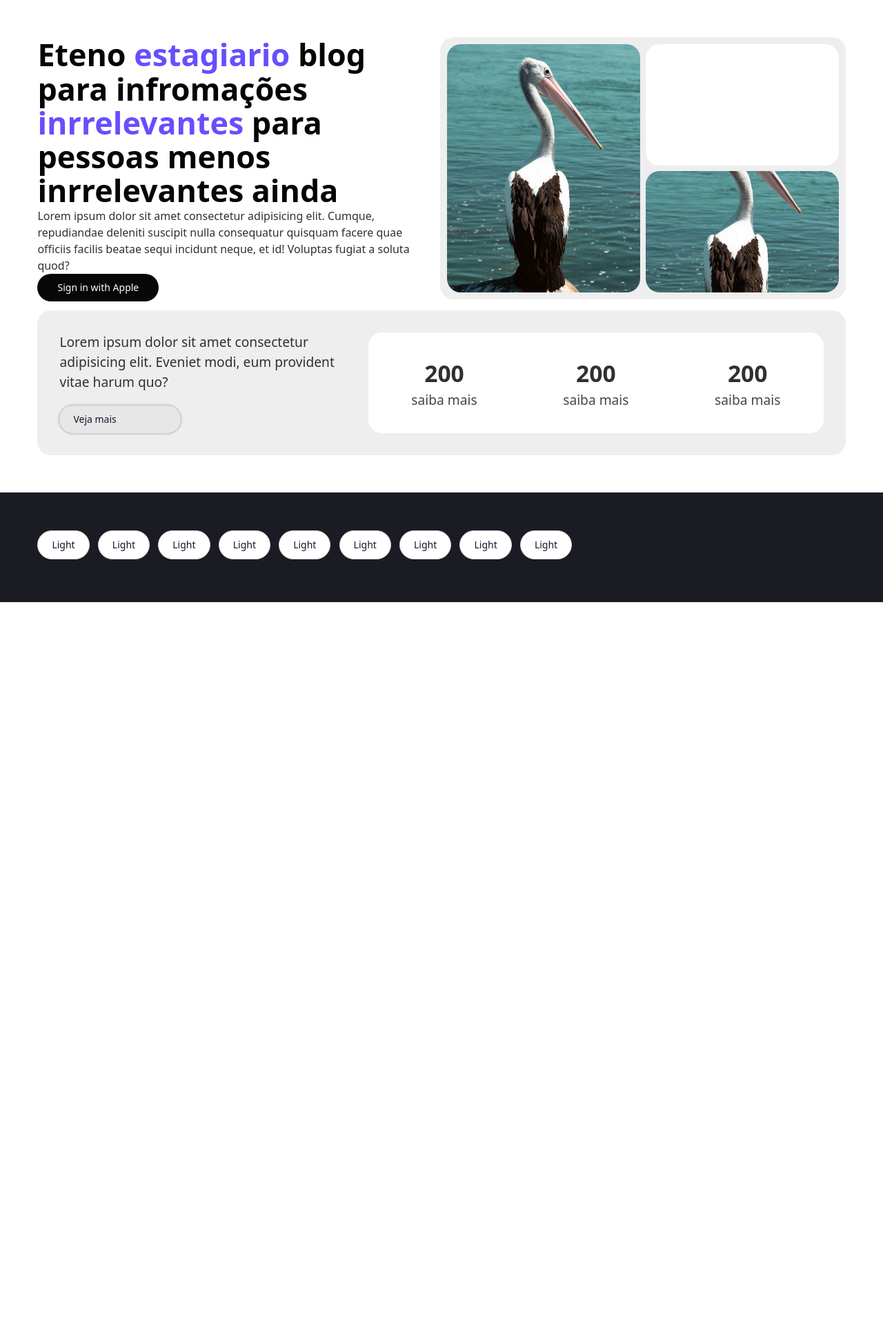
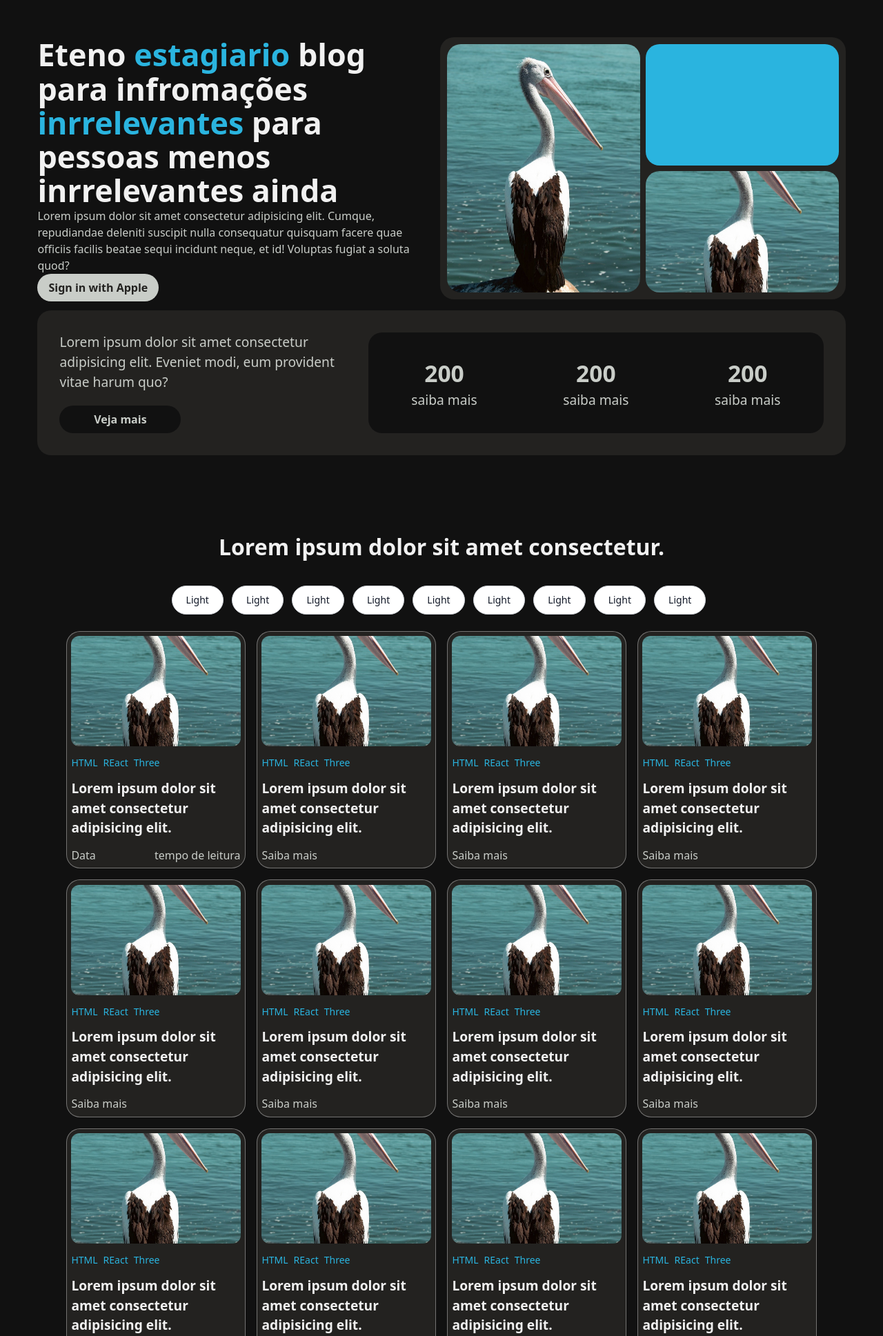
Before and after one commit to lucastgama/template-blog, a PHP site: page / in a window 1280 px wide. Shown: the top 1937 px of the page at 69% size. Before the commit the page ends 873 px from the top, so only its background shows below. Run offline with PHP 8.4, Linux system fonts and the light colour scheme; some libraries are stand-ins or nearby versions.

Commit message:
finalizado a home page, falta texto

```diff
--- a/index.html
+++ b/index.html
@@ -4,7 +4,10 @@
     <meta charset="UTF-8" />
     <meta name="viewport" content="width=device-width, initial-scale=1.0" />
     <link rel="stylesheet" href="styles.css" />
-
+    <link
+      rel="stylesheet"
+      href="path/to/font-awesome/css/font-awesome.min.css"
+    />
     <title>Eterno Estagiadio</title>
     <script src="https://cdn.tailwindcss.com"></script>
   </head>
@@ -22,12 +25,7 @@
             officiis facilis beatae sequi incidunt neque, et id! Voluptas fugiat
             a soluta quod?
           </p>
-          <a
-            type="button"
-            class="text-white flex justify-center bg-[#050708] hover:bg-[#050708]/50 max-w-44 focus:ring-4 focus:outline-none focus:ring-[#050708]/50 font-medium rounded-full text-sm px-5 py-2.5 text-center inline-flex items-center"
-          >
-            Sign in with Apple
-          </a>
+          <a type="button" class="btnRoundGray"> Sign in with Apple </a>
         </div>
         <div class="information__container">
           <div class="information__container__frist">
@@ -45,12 +43,7 @@
             Lorem ipsum dolor sit amet consectetur adipisicing elit. Eveniet
             modi, eum provident vitae harum quo?
           </p>
-          <a
-            type="button"
-            class="text-gray-900 bg-gray-100 hover:bg-gray-200 focus:ring-4 focus:outline-none focus:ring-gray-100 font-medium rounded-full text-sm px-5 py-2.5 text-center inline-flex items-center"
-          >
-            Veja mais
-          </a>
+          <a type="button" class="btnRound"> Veja mais </a>
         </div>
         <div class="details__info">
           <div class="info__container">
@@ -69,6 +62,7 @@
       </div>
     </section>
     <section class="container__posts">
+      <h3>Lorem ipsum dolor sit amet consectetur.</h3>
       <div>
         <button
           type="button"
@@ -125,6 +119,237 @@
           Light
         </button>
       </div>
+      <div class="grid grid-cols-2 md:grid-cols-3 lg:grid-cols-4 gap-4">
+        <a href="#" class="posts__card">
+          <img src="./assets/images/1.jpg" alt="" />
+          <div class="posts__card__tag">
+            <span>HTML</span>
+            <span>REact</span>
+            <span>Three</span>
+          </div>
+          <h4>Lorem ipsum dolor sit amet consectetur adipisicing elit.</h4>
+          <span class="card__date">
+            <p>Data</p>
+            <p>tempo de leitura</p>
+          </span>
+        </a>
+        <div class="posts__card">
+          <img src="./assets/images/1.jpg" alt="" />
+          <div class="posts__card__tag">
+            <span>HTML</span>
+            <span>REact</span>
+            <span>Three</span>
+          </div>
+          <h4>Lorem ipsum dolor sit amet consectetur adipisicing elit.</h4>
+          <a href="">Saiba mais</a>
+        </div>
+        <div class="posts__card">
+          <img src="./assets/images/1.jpg" alt="" />
+          <div class="posts__card__tag">
+            <span>HTML</span>
+            <span>REact</span>
+            <span>Three</span>
+          </div>
+          <h4>Lorem ipsum dolor sit amet consectetur adipisicing elit.</h4>
+          <a href="">Saiba mais</a>
+        </div>
+        <div class="posts__card">
+          <img src="./assets/images/1.jpg" alt="" />
+          <div class="posts__card__tag">
+            <span>HTML</span>
+            <span>REact</span>
+            <span>Three</span>
+          </div>
+          <h4>Lorem ipsum dolor sit amet consectetur adipisicing elit.</h4>
+          <a href="">Saiba mais</a>
+        </div>
+        <div class="posts__card">
+          <img src="./assets/images/1.jpg" alt="" />
+          <div class="posts__card__tag">
+            <span>HTML</span>
+            <span>REact</span>
+            <span>Three</span>
+          </div>
+          <h4>Lorem ipsum dolor sit amet consectetur adipisicing elit.</h4>
+          <a href="">Saiba mais</a>
+        </div>
+        <div class="posts__card">
+          <img src="./assets/images/1.jpg" alt="" />
+          <div class="posts__card__tag">
+            <span>HTML</span>
+            <span>REact</span>
+            <span>Three</span>
+          </div>
+          <h4>Lorem ipsum dolor sit amet consectetur adipisicing elit.</h4>
+          <a href="">Saiba mais</a>
+        </div>
+        <div class="posts__card">
+          <img src="./assets/images/1.jpg" alt="" />
+          <div class="posts__card__tag">
+            <span>HTML</span>
+            <span>REact</span>
+            <span>Three</span>
+          </div>
+          <h4>Lorem ipsum dolor sit amet consectetur adipisicing elit.</h4>
+          <a href="">Saiba mais</a>
+        </div>
+        <div class="posts__card">
+          <img src="./assets/images/1.jpg" alt="" />
+          <div class="posts__card__tag">
+            <span>HTML</span>
+            <span>REact</span>
+            <span>Three</span>
+          </div>
+          <h4>Lorem ipsum dolor sit amet consectetur adipisicing elit.</h4>
+          <a href="">Saiba mais</a>
+        </div>
+        <div class="posts__card">
+          <img src="./assets/images/1.jpg" alt="" />
+          <div class="posts__card__tag">
+            <span>HTML</span>
+            <span>REact</span>
+            <span>Three</span>
+          </div>
+          <h4>Lorem ipsum dolor sit amet consectetur adipisicing elit.</h4>
+          <a href="">Saiba mais</a>
+        </div>
+        <div class="posts__card">
+          <img src="./assets/images/1.jpg" alt="" />
+          <div class="posts__card__tag">
+            <span>HTML</span>
+            <span>REact</span>
+            <span>Three</span>
+          </div>
+          <h4>Lorem ipsum dolor sit amet consectetur adipisicing elit.</h4>
+          <a href="">Saiba mais</a>
+        </div>
+        <div class="posts__card">
+          <img src="./assets/images/1.jpg" alt="" />
+          <div class="posts__card__tag">
+            <span>HTML</span>
+            <span>REact</span>
+            <span>Three</span>
+          </div>
+          <h4>Lorem ipsum dolor sit amet consectetur adipisicing elit.</h4>
+          <a href="">Saiba mais</a>
+        </div>
+        <div class="posts__card">
+          <img src="./assets/images/1.jpg" alt="" />
+          <div class="posts__card__tag">
+            <span>HTML</span>
+            <span>REact</span>
+            <span>Three</span>
+          </div>
+          <h4>Lorem ipsum dolor sit amet consectetur adipisicing elit.</h4>
+          <a href="">Saiba mais</a>
+        </div>
+      </div>
+      <div class="posts__pagination">
+        <ul class="pagination__border">
+          <li><a class="" href="#">«</a></li>
+          <li><a href="#">1</a></li>
+          <li><a href="#" class="active">2</a></li>
+          <li><a href="#">3</a></li>
+          <li><a href="#">4</a></li>
+          <li><a href="#">5</a></li>
+          <li><a href="#">6</a></li>
+          <li><a href="#">7</a></li>
+          <li><a href="#">»</a></li>
+        </ul>
+      </div>
     </section>
+    <section class="container__about">
+      <div class="about__image">
+        <div class="image__frist">
+          <img src="./assets/images/1.jpg" alt="teste" />
+        </div>
+        <div class="image__second"></div>
+        <div class="image__third">
+          <img src="./assets/images/1.jpg" alt="teste" />
+        </div>
+      </div>
+      <div class="about__text">
+        <h4>Mais sobre o blog</h4>
+        <p>
+          Lorem ipsum dolor sit amet consectetur adipisicing elit. Quod ab iste
+          atque aliquam velit doloribus repellendus, perspiciatis quidem!
+          Doloremque velit id sunt cumque quod eius, voluptas veniam optio ea
+          temporibus!
+        </p>
+        <p>
+          Com um time de uma unica pessoa extremamente qualificada que é visto
+          como pleno e senior ,dependendo do projeto que seu chefe vai vender,
+          com disposição de auxiliar outros estagiarios que estao começando a
+          carreiro e tem dificuldades de se encontrar ou ue apenas querem saber
+          um assunto aleatorio que nao vai ajudar em nada
+        </p>
+      </div>
+    </section>
+    <section class="container__rules">
+      <h3>Regras do blog</h3>
+      <div class="rules__cards">
+        <div class="rules__card">
+          <img src="./assets/images/1.jpg" alt="" />
+          <h4>Comentarios</h4>
+          <p>
+            Comentarios riduclos, menospresando alguem ou algum estagiario será
+            removido, caso queira fazer algo desse tipo vá para o stackoverflow
+          </p>
+        </div>
+        <div class="rules__card">
+          <img src="./assets/images/1.jpg" alt="" />
+          <h4>Comentarios</h4>
+          <p>
+            Comentarios riduclos, menospresando alguem ou algum estagiario será
+            removido, caso queira fazer algo desse tipo vá para o stackoverflow
+          </p>
+        </div>
+        <div class="rules__card">
+          <img src="./assets/images/1.jpg" alt="" />
+          <h4>Comentarios</h4>
+          <p>
+            Comentarios riduclos, menospresando alguem ou algum estagiario será
+            removido, caso queira fazer algo desse tipo vá para o stackoverflow
+          </p>
+        </div>
+      </div>
+    </section>
+    <footer class="footer__container">
+      <div class="container__information">
+        <div class="information__Logo">Eterno <span>Estagiário.</span></div>
+        <div class="information_col_about">
+          <h4>About</h4>
+          <p>
+            Blog com intuito de colocar dicas ou dificuldades que o autor passou
+            durante seu dia, dificuldades essas que podem ser de mais alguem e
+            queira uma solução rapida, tambem serce para subir sugestoes ou
+            opinioes que ouvi no dia a dia do trabalho
+          </p>
+        </div>
+        <div class="information_col">
+          <h4>Categorias</h4>
+          <ul>
+            <li><a href="">blabla</a></li>
+            <li><a href="">blabla</a></li>
+            <li><a href="">blabla</a></li>
+            <li><a href="">blabla</a></li>
+          </ul>
+        </div>
+        <div class="information_col">
+          <h4>Acessos Rapidos</h4>
+          <ul>
+            <li><a href="">blabla</a></li>
+            <li><a href="">blabla</a></li>
+            <li><a href="">blabla</a></li>
+            <li><a href="">blabla</a></li>
+          </ul>
+        </div>
+      </div>
+      <div class="container__copyright">
+        <p class="copyright__text">
+          Copyright &copy; 2024 All Rights Reserved by
+          <a href="#">Eterno Estagiário</a>.
+        </p>
+    </footer>
   </body>
 </html>
--- a/styles.css
+++ b/styles.css
@@ -1,8 +1,52 @@
+:root {
+  --black: #111111;
+  --blue: #2ab4df;
+  --blackGray: #232220;
+  --gray: #c9cdc8;
+  --white: #f1f1f1;
+}
 * {
   box-sizing: border-box;
   text-decoration: none;
   padding: 0;
   margin: 0;
+}
+body {
+  background-color: var(--black);
+}
+.btnRound {
+  width: 176px;
+  display: flex;
+  justify-content: center;
+  align-items: center;
+  border-radius: 50px;
+  padding: 0.5rem 1rem;
+  font-weight: 600;
+  background-color: var(--black);
+  cursor: pointer;
+  color: var(--gray);
+  transition: 0.3s ease-in-out;
+}
+.btnRound:hover {
+  background: var(--blue);
+  color: var(--black);
+}
+.btnRoundGray {
+  width: 176px;
+  display: flex;
+  justify-content: center;
+  align-items: center;
+  border-radius: 50px;
+  padding: 0.5rem 1rem;
+  font-weight: 600;
+  background-color: var(--gray);
+  cursor: pointer;
+  color: var(--blackGray);
+  transition: 0.3s ease-in-out;
+}
+.btnRoundGray:hover {
+  background: var(--blue);
+  color: var(--black);
 }
 .container__jumbotron {
   width: 100%;
@@ -16,7 +60,7 @@
 /*Detalhes do blog*/
 .container__details {
   display: flex;
-  background-color: #eee;
+  background-color: var(--blackGray);
   border-radius: 20px;
   padding: 2em;
   gap: 0.5em;
@@ -28,19 +72,8 @@
   gap: 1.2em;
 }
 .details__text p {
-  color: #303030;
+  color: var(--gray);
   font-size: 1.2rem;
-}
-.details__text a {
-  width: 176px;
-  border-radius: 50px;
-  background: #e7e7e7;
-  box-shadow: 0px 0px 3px 1px rgba(0, 0, 0, 0.25);
-  cursor: pointer;
-}
-.details__text a:hover {
-  background: #dcdcdc;
-  box-shadow: 0px 0px 3px 1px rgba(0, 0, 0, 0.25);
 }
 .details__info {
   width: 60%;
@@ -48,7 +81,7 @@
   align-items: center;
   justify-content: space-around;
   border-radius: 20px;
-  background-color: white;
+  background-color: var(--black);
 }
 .info__container {
   display: flex;
@@ -60,10 +93,10 @@
   display: flex;
   font-weight: 700;
   font-size: 2.1em;
-  color: #303030;
+  color: var(--gray);
 }
 .info__container span {
-  color: #454545;
+  color: var(--gray);
   font-size: 1.2em;
 }
 
@@ -82,21 +115,21 @@
   flex: 1;
 }
 .information__text h3 {
-  color: #050505;
+  color: var(--white);
   font-size: 2.8rem;
   font-weight: 600;
   line-height: 1.1;
 }
 .information__text span {
-  color: #674ffd;
+  color: var(--blue);
 }
 .information__text p {
-  color: #303030;
+  color: var(--gray);
   font-size: 1rem;
 }
 .information__container {
   flex: 1;
-  background-color: #eee;
+  background-color: var(--blackGray);
   padding: 10px;
   display: grid;
   grid-template-columns: repeat(2, 1fr);
@@ -115,7 +148,7 @@
   position: relative;
   overflow: hidden;
   border-radius: 20px;
-  background-color: #fff;
+  background-color: var(--blue);
 }
 .information__container__third {
   grid-area: 2 / 2 / 3 / 3;
@@ -132,16 +165,264 @@
 
 /*Posts*/
 .container__posts {
-  background-color: #1b1b23;
   width: 100%;
   max-width: 1440px;
   display: flex;
   flex-direction: column;
+  align-items: center;
   padding: 3.4em;
   gap: 1em;
 }
 
 .container__posts h3 {
-  color: white;
+  color: var(--white);
+  font-weight: 600;
   font-size: 2em;
+  margin-bottom: 0.5em;
 }
+/* Card */
+.posts__card {
+  width: 260px;
+  border-radius: 20px;
+  display: flex;
+  flex-direction: column;
+  background-color: var(--blackGray);
+  color: var(--gray);
+  padding: 0.4em;
+  border: 1px solid rgba(238, 238, 238, 0.4);
+  gap: 0.8em;
+  cursor: pointer;
+}
+.posts__card__tag {
+  display: flex;
+  gap: 0.5em;
+}
+.posts__card div span {
+  font-weight: 500;
+  font-size: 14px;
+  color: var(--blue);
+}
+.posts__card img {
+  width: 100%;
+  height: 160px;
+  border-radius: 12px;
+  object-fit: cover;
+  object-position: center;
+}
+.posts__card h4 {
+  color: var(--white);
+  font-size: 1.2rem;
+  font-weight: 600;
+}
+.card__date {
+  display: flex;
+  align-items: center;
+  justify-content: space-between;
+}
+
+.posts__pagination {
+  width: 100%;
+  padding: 1em;
+  text-align: center;
+  overflow: hidden;
+  display: flex;
+}
+.pagination__border {
+  margin: 0 auto;
+  padding: 0;
+  text-align: center;
+}
+.pagination__border li {
+  display: inline;
+}
+.pagination__border li a {
+  display: block;
+  text-decoration: none;
+  color: var(--white);
+  padding: 5px 10px;
+  border-radius: 5px;
+  border: 1px solid rgba(238, 238, 238, 0.4);
+  float: left;
+  margin: 0 2px;
+}
+.pagination__border li a {
+  -webkit-transition: background-color 0.4s;
+  transition: background-color 0.4s;
+}
+.pagination__border li a.active {
+  background-color: var(--blue);
+  color: var(--blackGray);
+}
+.pagination__border li a:hover:not(.active) {
+  background-color: var(--blackGray);
+}
+
+.container__about {
+  width: 100%;
+  max-width: 1440px;
+  padding: 3.4em;
+  display: flex;
+  align-items: center;
+  /* justify-content: flex-start; */
+  justify-content: center;
+  background-color: var(--white);
+  gap: 1em;
+}
+.about__image {
+  width: 50%;
+  height: 400px;
+  background-color: var(--gray);
+  padding: 1em;
+  border-radius: 1em;
+  display: grid;
+  grid-template-columns: repeat(2, 1fr);
+  grid-template-rows: repeat(2, 1fr);
+  gap: 1em;
+}
+.image__frist {
+  grid-area: 1 / 1 / 2 / 2;
+  overflow: hidden;
+  border-radius: 1em;
+}
+.image__second {
+  grid-area: 1 / 2 / 2 / 3;
+  overflow: hidden;
+  border-radius: 1em;
+  background-color: blue;
+}
+.image__third {
+  grid-area: 2 / 1 / 3 / 3;
+  overflow: hidden;
+  border-radius: 1em;
+}
+.about__image img {
+  width: 100%;
+  object-fit: cover;
+  object-position: top center;
+}
+.about__text {
+  width: 50%;
+  height: 400px;
+  display: flex;
+  flex-direction: column;
+  align-items: center;
+  justify-content: center;
+  gap: 1em;
+}
+.about__text h4 {
+  font-size: 2rem;
+  color: var(--black);
+  font-weight: 600;
+}
+.about__image p {
+  font-size: 1rem;
+  color: var(--gray);
+}
+
+.container__rules {
+  width: 100%;
+  max-width: 1440px;
+  padding: 3.4em;
+  display: flex;
+  align-items: center;
+  flex-direction: column;
+  gap: 1em;
+}
+.container__rules h3 {
+  font-size: 1.4rem;
+  color: var(--white);
+  font-weight: 700;
+}
+.rules__cards {
+  width: 100%;
+  display: flex;
+  align-items: center;
+  justify-content: space-between;
+}
+.rules__card {
+  width: 340px;
+  height: 360px;
+  padding: 1em;
+  display: flex;
+  flex-direction: column;
+  gap: 0.5em;
+  background-color: var(--blackGray);
+  border-radius: 1em;
+}
+.rules__card img {
+  width: 100%;
+  height: 50%;
+  object-fit: cover;
+  object-position: top center;
+  border-radius: 1em;
+}
+
+.rules__card h4 {
+  color: var(--white);
+  font-size: 1.2rem;
+}
+.rules__card p {
+  color: var(--gray);
+  font-size: 1rem;
+}
+
+/*footer*/
+.footer__container {
+  width: 100%;
+  max-width: 1440px;
+  padding: 1.7em 3.4em;
+  display: flex;
+  flex-direction: column;
+}
+
+.container__information {
+  display: flex;
+  width: 100%;
+  justify-content: space-between;
+}
+.information__Logo {
+  color: var(--gray);
+  font-size: 1.4rem;
+}
+.information__Logo span {
+  color: var(--blue);
+}
+.information_col {
+  display: flex;
+  flex-direction: column;
+  font-size: 1em;
+  color: var(--gray);
+}
+.information_col_about {
+  width: 35%;
+}
+.information_col_about h4 {
+  font-size: 1em;
+  color: var(--blue);
+  font-weight: 600;
+}
+.information_col_about p {
+  font-size: 1em;
+  color: var(--gray);
+}
+.information_col h4 {
+  font-size: 1em;
+  color: var(--blue);
+  font-weight: 600;
+}
+
+.container__copyright {
+  padding-top: 1em;
+  color: var(--gray);
+  display: flex;
+  flex-direction: column;
+  align-items: center;
+}
+.copyright__text {
+  color: var(--gray);
+  font-size: 0.9em;
+}
+
+.copyright__text a {
+  color: var(--blue);
+}
```
Also changed, not shown: 1 other file.
